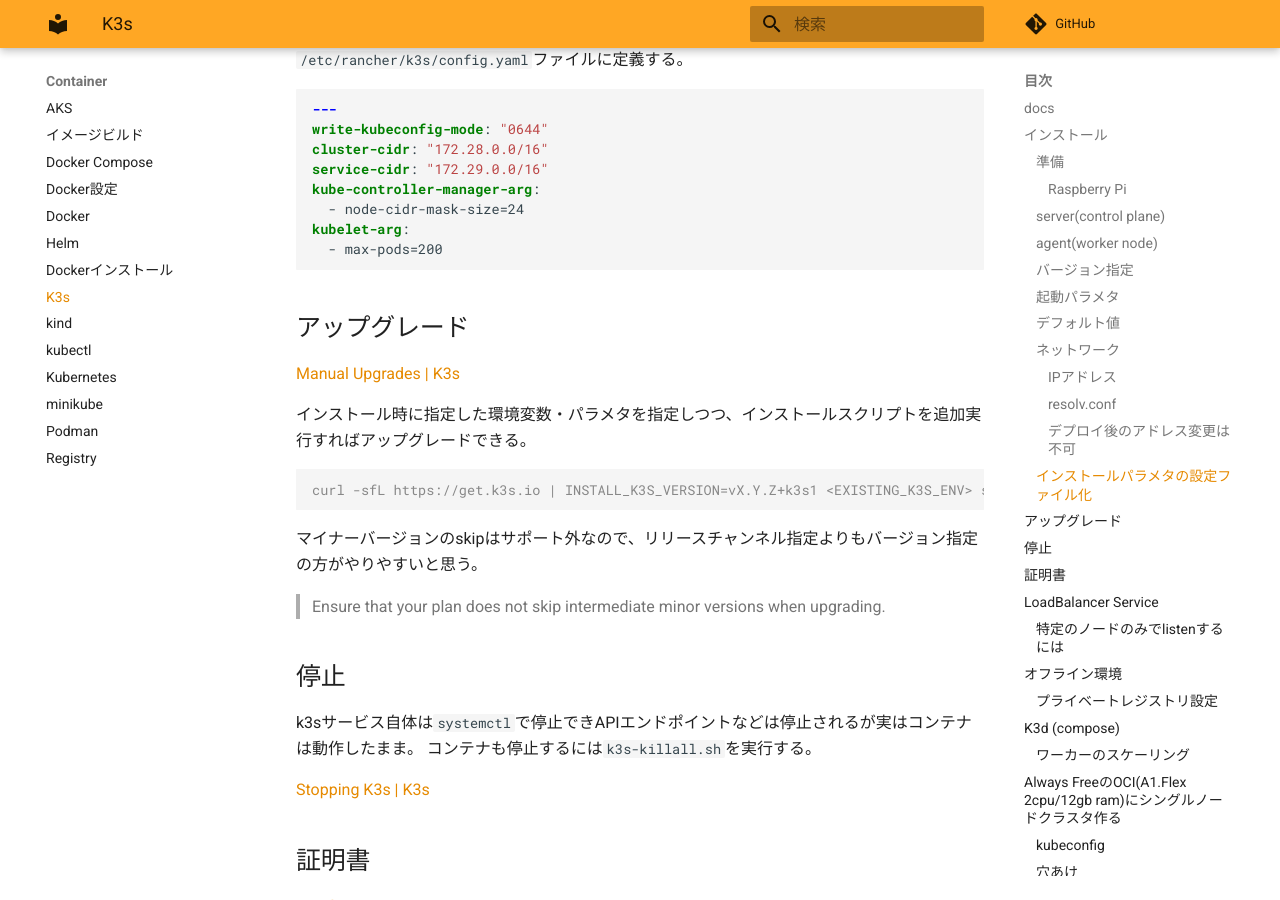
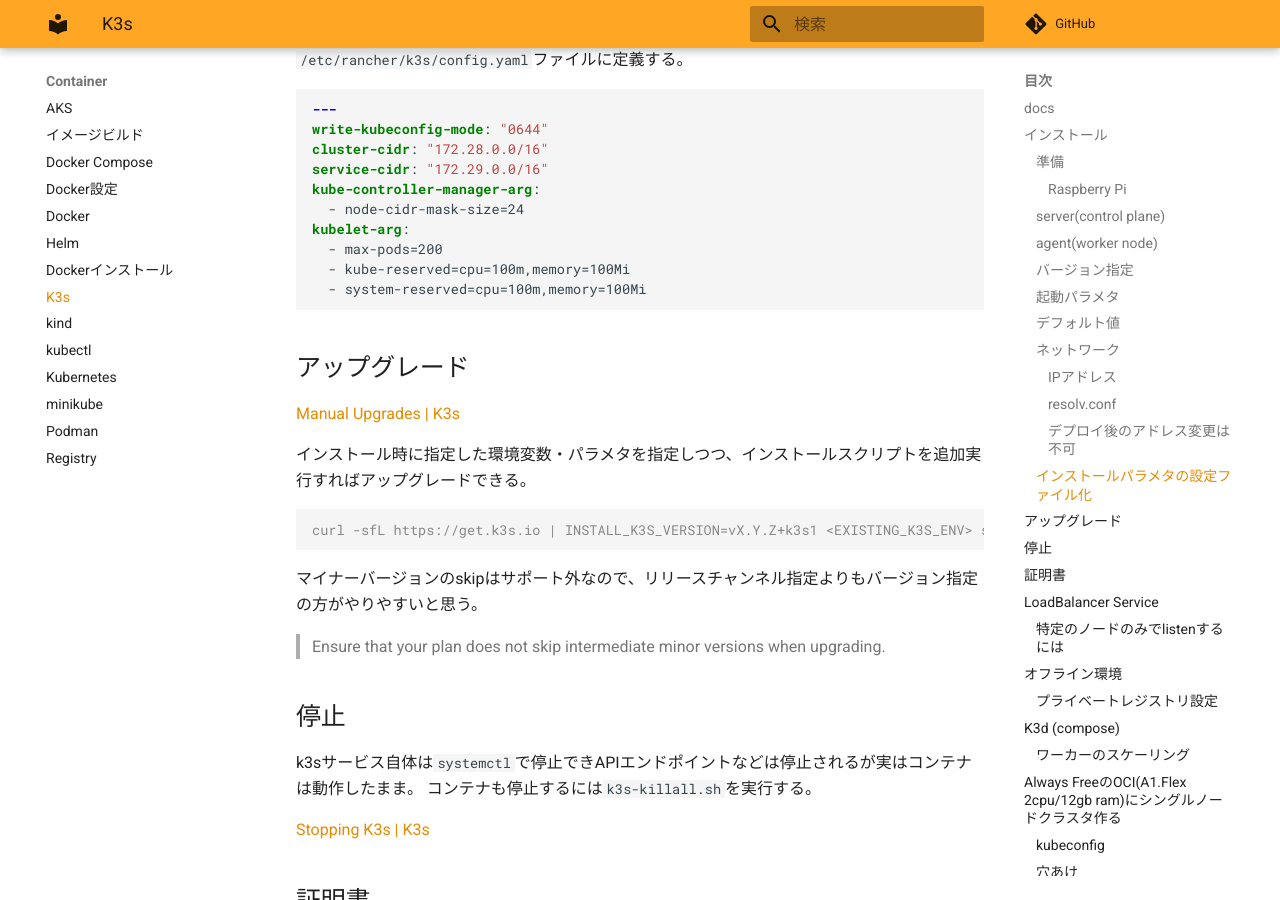
Before and after one commit to zaki-lknr/docs, an MkDocs documentation site: the page built from docs/Container/k3s.md, in a window 1280 px wide and 900 px high, scrolled down 2684 px. Built offline with MkDocs 1.6.1 and Material for MkDocs 9.7.7, drawn with Linux system fonts in a browser that asks for light colours; comment, search, counter and statistics services are not loaded.

Commit message:
add: container/k3s: configサンプルにkube-reserved/system-reserved追加

````diff
--- a/docs/Container/k3s.md
+++ b/docs/Container/k3s.md
@@ -116,6 +116,8 @@ kube-controller-manager-arg:
   - node-cidr-mask-size=24
 kubelet-arg:
   - max-pods=200
+  - kube-reserved=cpu=100m,memory=100Mi
+  - system-reserved=cpu=100m,memory=100Mi
 ```
 
 ## アップグレード
````
